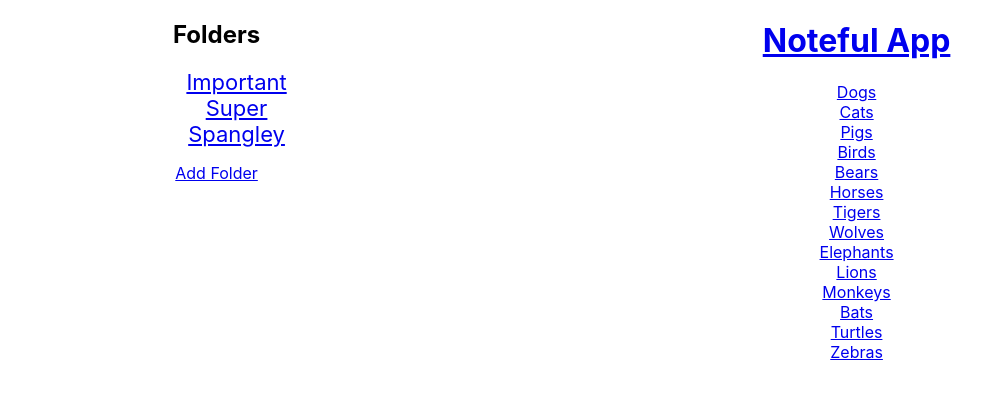
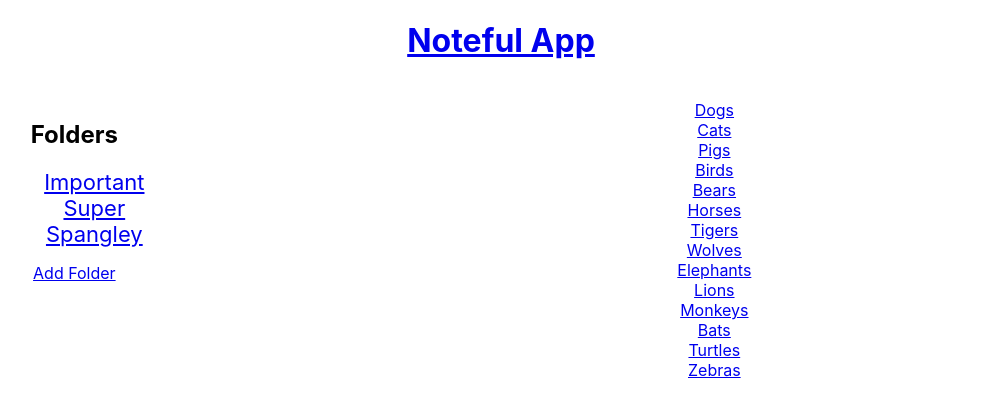
Before and after one commit to killeraliens/noteful, a React (Create React App) app: page / in a window 1280 px wide. Shown: the top 414 px of the page, without its empty margins (139-1121 px from the left). Built offline with nearby package versions, Linux system fonts and the light colour scheme; the HTML template or start-up script is replaced by a standard one.

Commit message:
grid css for App

```diff
--- a/src/App.css
+++ b/src/App.css
@@ -1,17 +1,31 @@
 .App {
   text-align: center;
-  display: block;
+  display: grid;
+  grid-template-columns: 1fr 2fr;
+  grid-template-rows: 100px 1fr;
+  grid-template-areas: 'header header' 'sidenav main';
+  min-height: 100vh
 }
 
 .App > nav {
-  width: 100%;
+  grid-area: sidenav;
 }
+
+.App > header {
+  grid-area: header;
+}
+
+.App > main {
+  grid-area: main
+}
+
+
 
 .App li {
   list-style: none;
 }
 
-@media screen and (min-width: 600px) {
+/*@media screen and (min-width: 600px) {
   .App {
     display: flex;
   }
@@ -19,7 +33,7 @@
     width: 80vw;
   }
 }
-
+*/
 
 .App-header {
   background-color: #282c34;
--- a/src/App.js
+++ b/src/App.js
@@ -25,15 +25,15 @@ class App extends Component {
 
   render() {
     const { folders, notes } = this.state;
-    // console.log(folders)
-    // console.log(notes)
     return (
       <div className="App">
+        <header>
+          <Header/>
+        </header>
         <nav>
           <SideNav folders={folders} notes={notes}/>
         </nav>
         <main>
-          <Header/>
           <Switch>
             <Route exact path='/' render={(routeProps) => {
               return(
@@ -44,11 +44,8 @@ class App extends Component {
               )
             }}/>
             <Route path='/folder/:folderId' render={(routeProps) => {
-              //console.log('rout props for folder path', routeProps.match)
               const folder = folders.find(folder => folder.id === routeProps.match.params.folderId)
-              // console.log('matching folder', folder )
               const folderNotes = notes.filter(note => note.folderId === folder.id);
-              //console.log('folders notes', folderNotes )
               return(
                 <NoteList
                   notes={folderNotes}
--- a/src/Header/Header.css
+++ b/src/Header/Header.css
@@ -0,0 +1,3 @@
+/*.Header {
+  grid-area: 'header';
+}*/
--- a/src/Header/Header.js
+++ b/src/Header/Header.js
@@ -1,5 +1,6 @@
 import React from 'react';
 import { Link } from 'react-router-dom';
+import './Header.css';
 
 export default function Header(props) {
   return(
--- /dev/null
+++ b/src/SideNav/SideNav.css
@@ -0,0 +1,3 @@
+/*.SideNav {
+  grid-area: sidenav;
+}*/
--- a/src/SideNav/SideNav.js
+++ b/src/SideNav/SideNav.js
@@ -1,6 +1,7 @@
 import React from 'react'
 import { Route, Switch } from 'react-router-dom';
 import FolderList from '../FolderList/FolderList';
+import './SideNav.css';
 
 export default function SideNav(props) {
 
```
